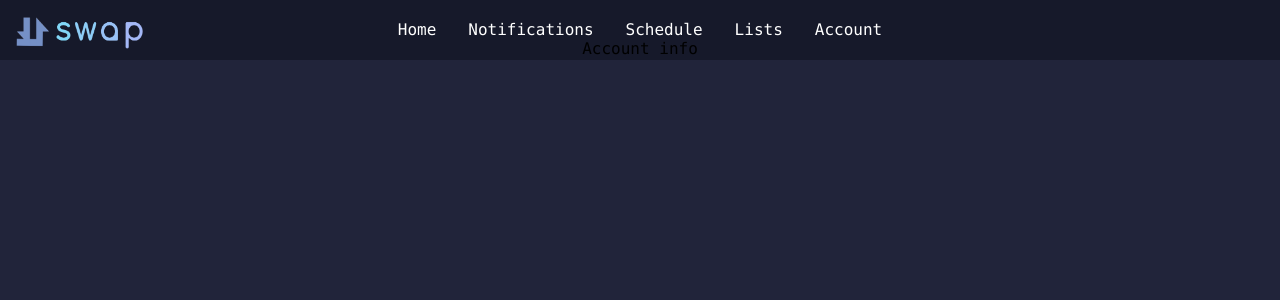
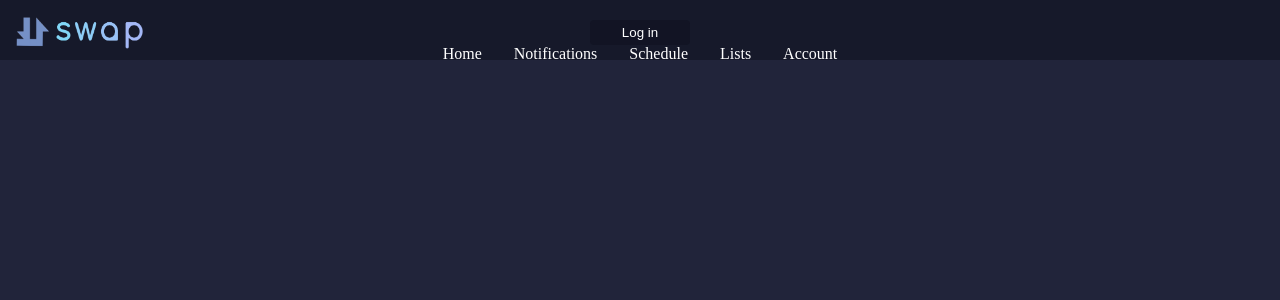
Before and after one commit to MaxymWojnowskyj/uswap, a React (Create React App) app: page /account in a window 1280 px wide. Shown: the top 300 px of the page. Built offline with nearby package versions, Linux system fonts and the light colour scheme.

Commit message:
added login/logout functionality

```diff
--- a/package.json
+++ b/package.json
@@ -3,6 +3,7 @@
   "version": "0.1.0",
   "private": true,
   "dependencies": {
+    "@auth0/auth0-react": "^1.9.0",
     "@testing-library/jest-dom": "^5.16.1",
     "@testing-library/react": "^12.1.2",
     "@testing-library/user-event": "^13.5.0",
--- a/src/App.css
+++ b/src/App.css
@@ -15,5 +15,5 @@ body {
   border-bottom-right-radius: 5px;*/
   text-align: center;
   padding-top: 20px;
-  font-family: "Monaco"
+  /*font-family: "Monaco"*/
 }
--- a/src/components/index.js
+++ b/src/components/index.js
@@ -1 +1,2 @@
 export { default as Navbar } from './navbar/Navbar'
+export { default as Login } from './login/Login'
--- /dev/null
+++ b/src/components/login/Login.jsx
@@ -0,0 +1,26 @@
+import React from 'react'
+import { useAuth0 } from '@auth0/auth0-react';
+
+const Login = () => {
+    const { loginWithRedirect, logout, isAuthenticated } = useAuth0()
+
+    return (
+        <div>
+            {
+            //if user is not logged in then display the login btn
+            //otherwise display the logout button
+            !isAuthenticated
+            ?
+                (<button onClick={() => loginWithRedirect()}>
+                    Log in
+                </button>)
+            :
+                (<button onClick={() => logout()}>
+                    Log out
+                </button>)
+            }
+        </div>
+    )
+}
+
+export default Login
--- a/src/components/navbar/Navbar.jsx
+++ b/src/components/navbar/Navbar.jsx
@@ -3,6 +3,7 @@ import React from 'react';
 
 import { Link } from 'react-router-dom';
 import logo from './UswapLogoTrans.png';
+import Login from '../login/Login'
 
 //const NavLink = styled.ul
 
@@ -24,6 +25,7 @@ const Navbar = () => {
     return (
         <>
             <img src={logo} style={logoStyle}/>
+            <Login />
             <Link style={linkStyle} to='/'>
                 Home
             </Link>
--- a/src/index.js
+++ b/src/index.js
@@ -2,5 +2,16 @@ import React from 'react';
 import ReactDOM from 'react-dom';
 import './index.css';
 import App from './App';
+import { Auth0Provider } from '@auth0/auth0-react';
 
-ReactDOM.render(<App />,document.getElementById('root'));
+const domain = process.env.REACT_APP_AUTH0_DOMAIN
+const clientId = process.env.REACT_APP_AUTH0_CLIENT_ID
+
+ReactDOM.render(
+    <Auth0Provider
+        domain={domain}
+        clientId={clientId}
+        redirectUri={window.location.origin}>
+        <App />
+    </Auth0Provider>,
+document.getElementById('root'));
--- a/src/pages/account/Account.jsx
+++ b/src/pages/account/Account.jsx
@@ -1,10 +1,14 @@
 import React from 'react'
 import './account.css'
+import { useAuth0 } from '@auth0/auth0-react';
 
 const Account = () => {
+
+    const { user } = useAuth0()
+
     return (
         <div>
-            Account info
+            {JSON.stringify(user, null, 2)}
         </div>
     )
 }
--- a/src/pages/lists/lists.css
+++ b/src/pages/lists/lists.css
@@ -3,7 +3,7 @@
 }
 .classSearchDiv {
     position: absolute;
-    top: 11%;
+    top: 14%;
     height: 10%;
     width: 40%;
     /*border: 1px solid yellowgreen;*/
@@ -37,7 +37,7 @@ input {
 
 .foundClasses {
     position: absolute;
-    top: 21%;
+    top: 25%;
     left: 1%;
     overflow-y: auto;
     height: 400px;
```
Also changed, not shown: 2 other files (tests, documents, lock files or other folders).
